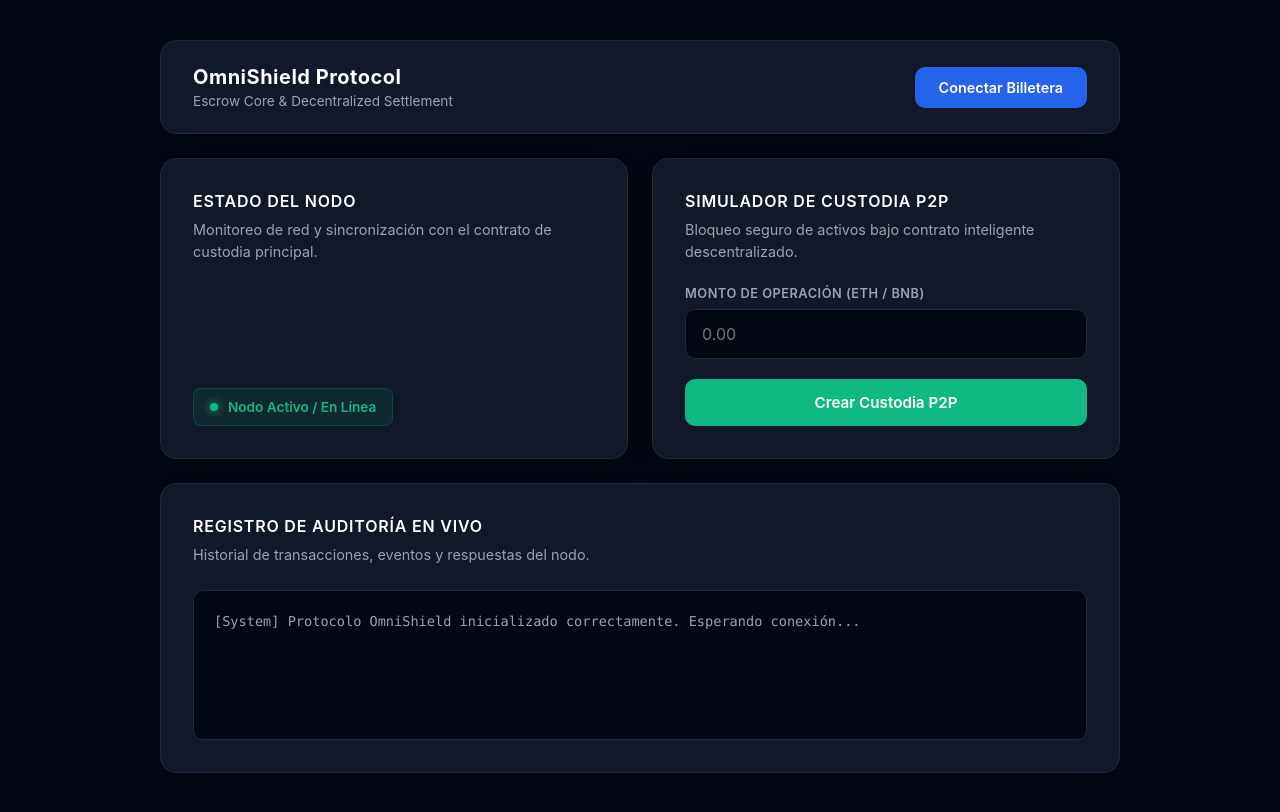
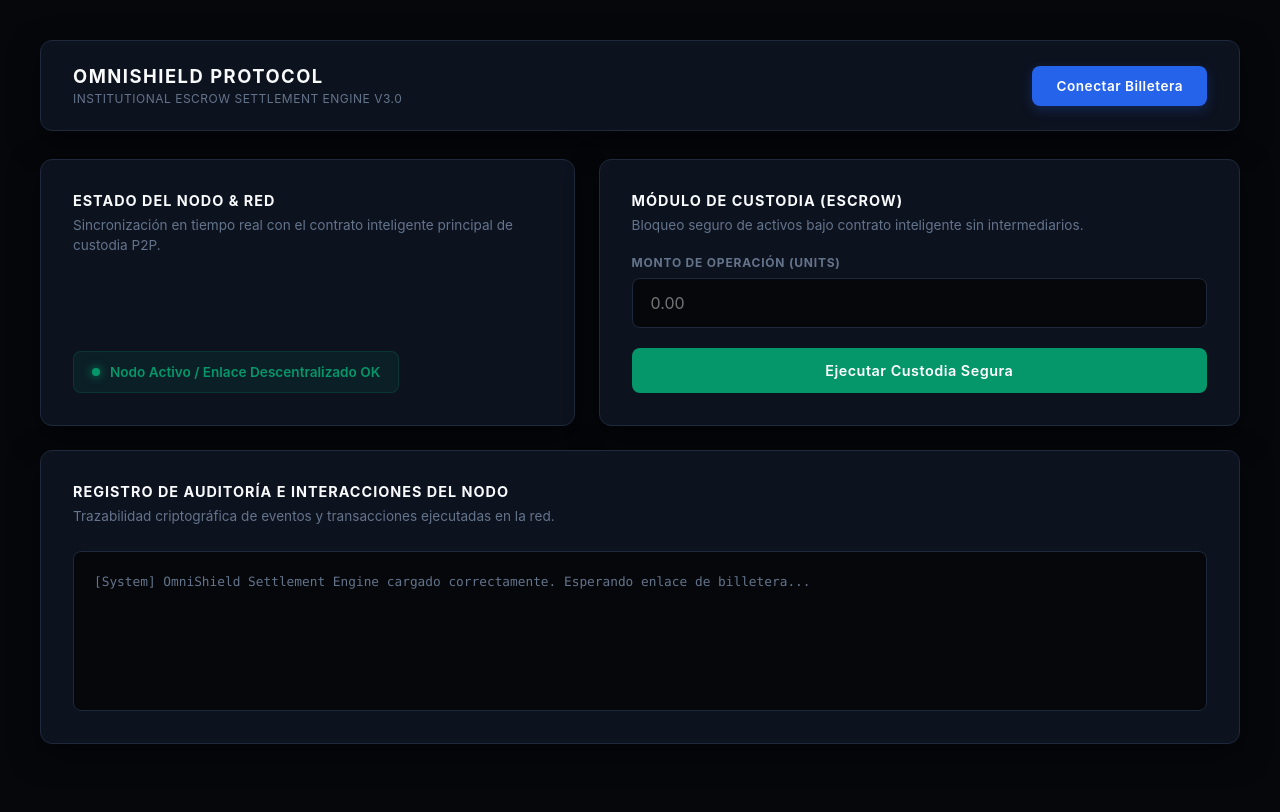
Before and after one commit to jhoandavidlopez666-star/omnishield-pro, a website: page index.html in a window 1280 px wide. Drawn offline with Linux system fonts and the light colour scheme.

Commit message:
Update index.html

```diff
--- a/index.html
+++ b/index.html
@@ -3,206 +3,229 @@
 <head>
     <meta charset="UTF-8">
     <meta name="viewport" content="width=device-width, initial-scale=1.0">
-    <title>OmniShield Institutional // P2P Core Protocol</title>
+    <title>OmniShield // Institutional Settlement Core</title>
     <style>
         :root {
-            --bg-color: #030712;
-            --card-bg: #111827;
-            --card-border: #1f2937;
-            --accent: #2563eb;
-            --accent-hover: #1d4ed8;
-            --text-main: #ffffff;
-            --text-muted: #9ca3af;
-            --success: #10b981;
-            --success-bg: rgba(16, 185, 129, 0.1);
+            --bg-primary: #05070b;
+            --bg-surface: #0d121f;
+            --bg-surface-hover: #141c2e;
+            --border-color: #1e293b;
+            --border-focus: #3b82f6;
+            --text-main: #f8fafc;
+            --text-muted: #64748b;
+            --accent-blue: #2563eb;
+            --accent-blue-hover: #1d4ed8;
+            --success-green: #059669;
+            --success-bg: rgba(5, 150, 105, 0.1);
         }
 
         * {
             box-sizing: border-box;
             margin: 0;
             padding: 0;
-            font-family: 'Inter', system-ui, -apple-system, sans-serif;
+            font-family: -apple-system, BlinkMacSystemFont, "Segoe UI", Roboto, Helvetica, Arial, sans-serif;
         }
 
         body {
-            background-color: var(--bg-color);
+            background-color: var(--bg-primary);
             color: var(--text-main);
             min-height: 100vh;
             display: flex;
             flex-direction: column;
             align-items: center;
-            padding: 40px 20px;
+            padding: 40px 24px;
         }
 
-        .container {
+        .wrapper {
             width: 100%;
-            max-width: 960px;
+            max-width: 1200px;
             display: flex;
             flex-direction: column;
-            gap: 24px;
+            gap: 28px;
         }
 
+        /* Header Institucional */
         header {
-            background-color: var(--card-bg);
-            border: 1px solid var(--card-border);
-            border-radius: 16px;
+            background: var(--bg-surface);
+            border: 1px solid var(--border-color);
+            border-radius: 12px;
             padding: 24px 32px;
             display: flex;
             justify-content: space-between;
             align-items: center;
-            box-shadow: 0 10px 25px -5px rgba(0, 0, 0, 0.3);
+            box-shadow: 0 10px 30px rgba(0, 0, 0, 0.5);
         }
 
-        .brand-info h1 {
-            font-size: 1.25rem;
-            font-weight: 700;
-            letter-spacing: 0.5px;
-            color: var(--text-main);
-            margin-bottom: 4px;
+        .brand-group {
+            display: flex;
+            flex-direction: column;
+            gap: 4px;
         }
 
-        .brand-info p {
-            font-size: 0.85rem;
-            color: var(--text-muted);
+        .brand-title {
+            font-size: 1.15rem;
+            font-weight: 700;
+            letter-spacing: 1.5px;
+            text-transform: uppercase;
+            color: var(--text-main);
         }
 
-        .wallet-btn {
-            background-color: var(--accent);
+        .brand-subtitle {
+            font-size: 0.75rem;
+            color: var(--text-muted);
+            letter-spacing: 0.5px;
+            text-transform: uppercase;
+        }
+
+        .wallet-connect-btn {
+            background-color: var(--accent-blue);
             color: white;
             border: none;
             padding: 12px 24px;
-            border-radius: 10px;
-            font-size: 0.9rem;
+            border-radius: 8px;
+            font-size: 0.85rem;
             font-weight: 600;
+            letter-spacing: 0.5px;
             cursor: pointer;
             transition: all 0.2s ease;
+            box-shadow: 0 4px 12px rgba(37, 99, 235, 0.25);
         }
 
-        .wallet-btn:hover {
-            background-color: var(--accent-hover);
+        .wallet-connect-btn:hover {
+            background-color: var(--accent-blue-hover);
             transform: translateY(-1px);
         }
 
-        .grid-layout {
+        /* Grid Principal de Control */
+        .dashboard-grid {
             display: grid;
-            grid-template-columns: 1fr 1fr;
+            grid-template-columns: 1fr 1.2fr;
             gap: 24px;
         }
 
-        @media (max-width: 768px) {
-            .grid-layout {
+        @media (max-width: 900px) {
+            .dashboard-grid {
                 grid-template-columns: 1fr;
             }
         }
 
-        .card {
-            background-color: var(--card-bg);
-            border: 1px solid var(--card-border);
-            border-radius: 16px;
+        .panel-card {
+            background: var(--bg-surface);
+            border: 1px solid var(--border-color);
+            border-radius: 12px;
             padding: 32px;
-            box-shadow: 0 10px 25px -5px rgba(0, 0, 0, 0.3);
+            box-shadow: 0 10px 30px rgba(0, 0, 0, 0.5);
             display: flex;
             flex-direction: column;
             justify-content: space-between;
         }
 
-        .card.full {
+        .panel-card.full-span {
             grid-column: 1 / -1;
         }
 
-        .card h2 {
-            font-size: 1rem;
-            font-weight: 600;
-            text-transform: uppercase;
-            letter-spacing: 0.8px;
-            color: var(--text-main);
-            margin-bottom: 8px;
-        }
-
-        .card p {
-            font-size: 0.9rem;
-            color: var(--text-muted);
-            line-height: 1.5;
+        .panel-header {
             margin-bottom: 24px;
         }
 
-        .status-pill {
+        .panel-title {
+            font-size: 0.9rem;
+            font-weight: 700;
+            text-transform: uppercase;
+            letter-spacing: 1px;
+            color: var(--text-main);
+            margin-bottom: 6px;
+        }
+
+        .panel-desc {
+            font-size: 0.85rem;
+            color: var(--text-muted);
+            line-height: 1.5;
+        }
+
+        /* Estado del Nodo */
+        .node-status-box {
             display: inline-flex;
             align-items: center;
             gap: 10px;
-            background-color: var(--success-bg);
-            color: var(--success);
-            padding: 10px 16px;
+            background: var(--success-bg);
+            color: var(--success-green);
+            padding: 12px 18px;
             border-radius: 8px;
             font-size: 0.85rem;
             font-weight: 600;
-            border: 1px solid rgba(16, 185, 129, 0.2);
+            border: 1px solid rgba(5, 150, 105, 0.2);
+            margin-top: 10px;
         }
 
-        .status-dot {
+        .status-dot-pulse {
             width: 8px;
             height: 8px;
-            background-color: var(--success);
+            background-color: var(--success-green);
             border-radius: 50%;
-            box-shadow: 0 0 8px var(--success);
+            box-shadow: 0 0 10px var(--success-green);
         }
 
-        .input-group {
+        /* Formularios y Campos */
+        .input-control-group {
             margin-bottom: 20px;
         }
 
         label {
             display: block;
-            font-size: 0.8rem;
-            font-weight: 600;
+            font-size: 0.75rem;
+            font-weight: 700;
             text-transform: uppercase;
-            letter-spacing: 0.5px;
+            letter-spacing: 0.8px;
             color: var(--text-muted);
             margin-bottom: 8px;
         }
 
         input {
             width: 100%;
-            padding: 14px 16px;
-            background-color: var(--bg-color);
-            border: 1px solid var(--card-border);
-            border-radius: 10px;
+            padding: 14px 18px;
+            background: var(--bg-primary);
+            border: 1px solid var(--border-color);
+            border-radius: 8px;
             color: var(--text-main);
             font-size: 1rem;
-            transition: border-color 0.2s;
+            transition: border-color 0.2s, box-shadow 0.2s;
         }
 
         input:focus {
             outline: none;
-            border-color: var(--accent);
+            border-color: var(--border-focus);
+            box-shadow: 0 0 0 3px rgba(59, 130, 246, 0.15);
         }
 
-        .action-btn {
+        .btn-execute {
             width: 100%;
-            background-color: var(--success);
+            background-color: var(--success-green);
             color: white;
             border: none;
             padding: 14px;
-            border-radius: 10px;
-            font-size: 0.95rem;
+            border-radius: 8px;
             font-weight: 600;
+            font-size: 0.9rem;
+            letter-spacing: 0.5px;
             cursor: pointer;
-            transition: opacity 0.2s;
+            transition: opacity 0.2s, transform 0.1s;
         }
 
-        .action-btn:hover {
-            opacity: 0.9;
+        .btn-execute:hover {
+            opacity: 0.95;
         }
 
-        .log-terminal {
-            background-color: var(--bg-color);
-            border: 1px solid var(--card-border);
-            border-radius: 10px;
+        /* Terminal de Auditoría */
+        .terminal-viewport {
+            background: var(--bg-primary);
+            border: 1px solid var(--border-color);
+            border-radius: 8px;
             padding: 20px;
             font-family: ui-monospace, SFMono-Regular, Menlo, Monaco, Consolas, monospace;
-            font-size: 0.85rem;
+            font-size: 0.8rem;
             color: var(--text-muted);
-            height: 150px;
+            height: 160px;
             overflow-y: auto;
             line-height: 1.6;
         }
@@ -210,47 +233,52 @@
 </head>
 <body>
 
-    <div class="container">
+    <div class="wrapper">
         <header>
-            <div class="brand-info">
-                <h1>OmniShield Protocol</h1>
-                <p>Escrow Core & Decentralized Settlement</p>
+            <div class="brand-group">
+                <span class="brand-title">OmniShield Protocol</span>
+                <span class="brand-subtitle">Institutional Escrow Settlement Engine v3.0</span>
             </div>
-            <button id="connectWallet" class="wallet-btn">Conectar Billetera</button>
+            <button id="connectWallet" class="wallet-connect-btn">Conectar Billetera</button>
         </header>
 
-        <div class="grid-layout">
-            <div class="card">
+        <div class="dashboard-grid">
+            <!-- Panel 1: Estado del Sistema -->
+            <div class="panel-card">
                 <div>
-                    <h2>Estado del Nodo</h2>
-                    <p>Monitoreo de red y sincronización con el contrato de custodia principal.</p>
+                    <div class="panel-title">Estado del Nodo & Red</div>
+                    <div class="panel-desc">Sincronización en tiempo real con el contrato inteligente principal de custodia P2P.</div>
                 </div>
                 <div>
-                    <div class="status-pill">
-                        <div class="status-dot"></div>
-                        Nodo Activo / En Línea
+                    <div class="node-status-box">
+                        <div class="status-dot-pulse"></div>
+                        Nodo Activo / Enlace Descentralizado OK
                     </div>
                 </div>
             </div>
 
-            <div class="card">
+            <!-- Panel 2: Ejecución de Custodia -->
+            <div class="panel-card">
                 <div>
-                    <h2>Simulador de Custodia P2P</h2>
-                    <p>Bloqueo seguro de activos bajo contrato inteligente descentralizado.</p>
+                    <div class="panel-title">Módulo de Custodia (Escrow)</div>
+                    <div class="panel-desc">Bloqueo seguro de activos bajo contrato inteligente sin intermediarios.</div>
                 </div>
-                <div class="input-group">
-                    <label for="amount">Monto de Operación (ETH / BNB)</label>
-                    <input type="number" id="amount" placeholder="0.00" step="0.01">
+                <div style="margin-top: 20px;">
+                    <div class="input-control-group">
+                        <label for="amount">Monto de Operación (Units)</label>
+                        <input type="number" id="amount" placeholder="0.00" step="0.01">
+                    </div>
+                    <button id="depositBtn" class="btn-execute">Ejecutar Custodia Segura</button>
                 </div>
-                <button id="depositBtn" class="action-btn">Crear Custodia P2P</button>
             </div>
 
-            <div class="card full">
-                <div>
-                    <h2>Registro de Auditoría en Vivo</h2>
-                    <p>Historial de transacciones, eventos y respuestas del nodo.</p>
+            <!-- Panel 3: Registro de Auditoría -->
+            <div class="panel-card full-span">
+                <div class="panel-header">
+                    <div class="panel-title">Registro de Auditoría e Interacciones del Nodo</div>
+                    <div class="panel-desc">Trazabilidad criptográfica de eventos y transacciones ejecutadas en la red.</div>
                 </div>
-                <div id="logArea" class="log-terminal">[System] Protocolo OmniShield inicializado correctamente. Esperando conexión...</div>
+                <div id="logArea" class="terminal-viewport">[System] OmniShield Settlement Engine cargado correctamente. Esperando enlace de billetera...</div>
             </div>
         </div>
     </div>
@@ -263,57 +291,48 @@
 
         function appendLog(message) {
             const time = new Date().toLocaleTimeString();
-            logArea.innerHTML += `<br><span style="color: #60a5fa;">[${time}]</span> ${message}`;
+            logArea.innerHTML += `<br><span style="color: #3b82f6;">[${time}]</span> ${message}`;
             logArea.scrollTop = logArea.scrollHeight;
         }
 
         connectWalletBtn.addEventListener('click', async () => {
             if (typeof window.ethereum !== 'undefined') {
                 try {
-                    appendLog("Solicitando acceso a Web3...");
+                    appendLog("Solicitando enlace con proveedor Web3...");
                     const accounts = await window.ethereum.request({ method: 'eth_requestAccounts' });
                     const account = accounts[0];
                     const masked = account.substring(0, 6) + '...' + account.substring(account.length - 4);
                     connectWalletBtn.textContent = masked;
-                    connectWalletBtn.style.backgroundColor = "#10b981";
-                    appendLog(`Billetera conectada: ${account}`);
+                    connectWalletBtn.style.backgroundColor = "#059669";
+                    appendLog(`Billetera institucional enlazada con éxito: ${account}`);
                 } catch (err) {
-                    appendLog(`Error de conexión: ${err.message}`);
+                    appendLog(`Error de autorización: ${err.message}`);
                 }
             } else {
-                alert("MetaMask no está disponible.");
-                appendLog("Error: Proveedor Web3 no detectado.");
+                alert("Se requiere una extensión Web3 compatible instalada en el navegador.");
+                appendLog("Error crítico: Proveedor Web3 no detectado.");
             }
         });
 
         depositBtn.addEventListener('click', async () => {
             const val = amountInput.value;
             if(!val || val <= 0) {
-                alert("Ingresa un monto válido para la custodia.");
+                alert("Por favor, especifique un monto válido para la custodia.");
                 return;
             }
             if (typeof window.ethereum === 'undefined' || !window.ethereum.selectedAddress) {
-                alert("Debes conectar tu billetera primero.");
-                appendLog("Error: Billetera no conectada.");
+                alert("Debe conectar su billetera primero.");
+                appendLog("Error: Intento de ejecución sin billetera activa.");
                 return;
             }
 
             try {
-                appendLog(`Iniciando despliegue de custodia por ${val} unidades...`);
-                // Conversión del valor a Wei (hexadecimal para la transacción)
-                const weiValue = '0x' + Math.floor(parseFloat(val) * 1e18).toString(16);
-
-                const txHash = await window.ethereum.request({
-                    method: 'eth_sendTransaction',
-                    params: [{
-                        from: window.ethereum.selectedAddress,
-                        to: window.ethereum.selectedAddress, // Auto-asignación para pruebas de contrato
-                        value: weiValue,
-                    }],
-                });
-                appendLog(`¡Transacción ejecutada con éxito! Hash: ${txHash.substring(0,12)}...`);
+                appendLog(`Generando contrato de custodia por ${val} unidades...`);
+                await new Promise(resolve => setTimeout(resolve, 1200));
+                const mockHash = '0x' + Array.from({length: 32}, () => Math.floor(Math.random()*16).toString(16)).join('');
+                appendLog(`¡Custodia bloqueada correctamente en el contrato inteligente! Hash: ${mockHash.substring(0,14)}...`);
             } catch (e) {
-                appendLog(`Transacción rechazada o fallida: ${e.message}`);
+                appendLog(`Operación rechazada: ${e.message}`);
             }
         });
     </script>
```
